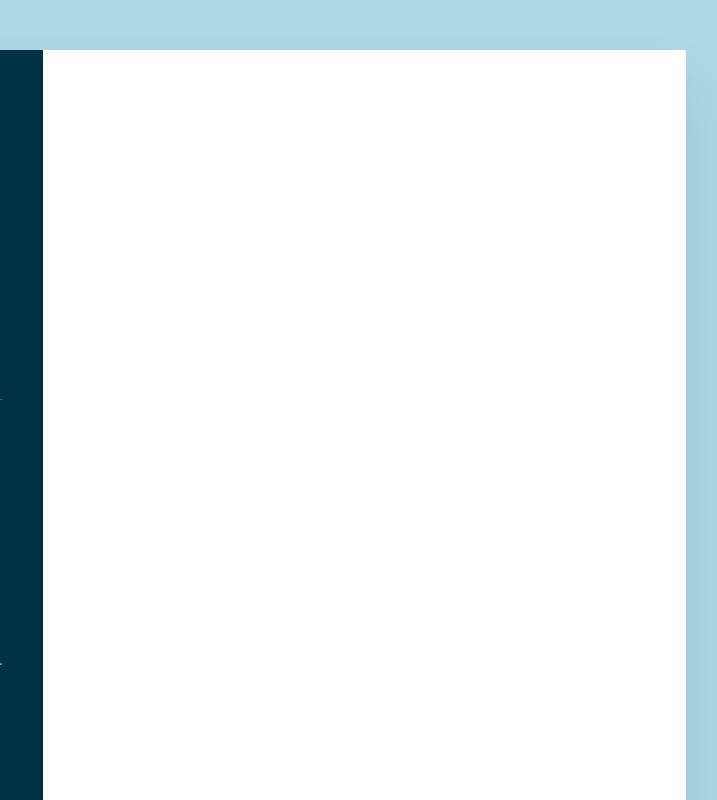
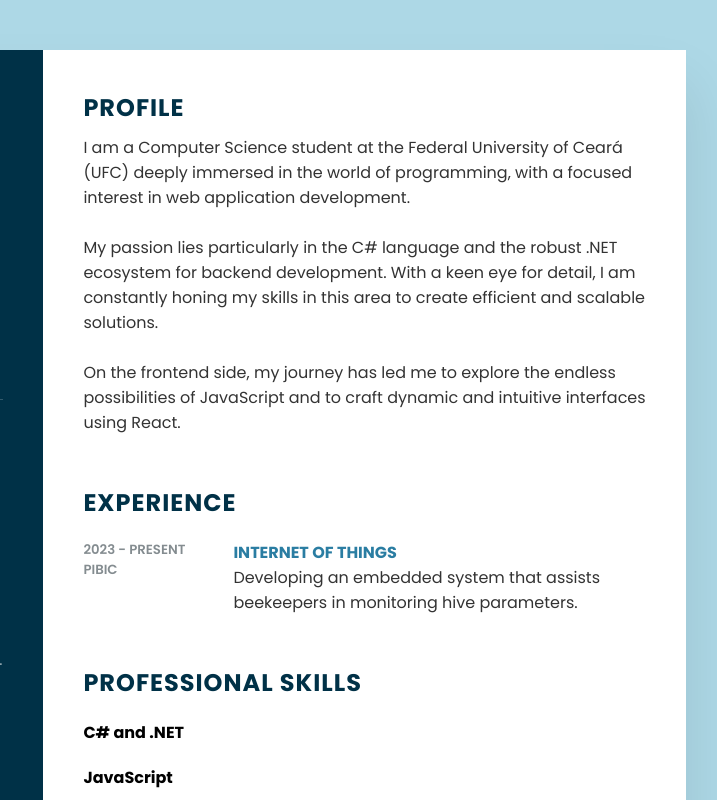
Before and after one commit to lucasfarias99/Personal_Website, a plain HTML site: page index.html in a window 1280 px wide. Shown: the top 800 px of the page, 454-1171 px from the left. Drawn offline with Linux system fonts and the light colour scheme.

Commit message:
experience section

```diff
--- a/index.html
+++ b/index.html
@@ -83,7 +83,56 @@
         </div>
       </div>
       <div class="right-side">
-        <div class="about"></div>
+        <div class="about">
+          <h2 class="title2">Profile</h2>
+          <p>
+            I am a Computer Science student at the Federal University of Ceará
+            (UFC) deeply immersed in the world of programming, with a focused
+            interest in web application development.<br /><br />
+            My passion lies particularly in the C# language and the robust .NET
+            ecosystem for backend development. With a keen eye for detail, I am
+            constantly honing my skills in this area to create efficient and
+            scalable solutions.<br /><br />On the frontend side, my journey has
+            led me to explore the endless possibilities of JavaScript and to
+            craft dynamic and intuitive interfaces using React.
+          </p>
+        </div>
+        <div class="about">
+          <h2 class="title2">Experience</h2>
+          <div class="box">
+            <div class="year-company">
+              <h5>2023 - Present</h5>
+              <h5>PIBIC</h5>
+            </div>
+            <div class="text">
+              <h4>Internet of things</h4>
+              <p>
+                Developing an embedded system that assists beekeepers in
+                monitoring hive parameters.
+              </p>
+            </div>
+          </div>
+        </div>
+
+        <div class="about skills">
+          <h2 class="title2">Professional skills</h2>
+          <div class="box">
+            <h4>C# and .NET</h4>
+            <div class="percent"></div>
+          </div>
+          <div class="box">
+            <h4>JavaScript</h4>
+            <div class="percent"></div>
+          </div>
+          <div class="box">
+            <h4>React</h4>
+            <div class="percent"></div>
+          </div>
+          <div class="box">
+            <h4>Git</h4>
+            <div class="percent"></div>
+          </div>
+        </div>
       </div>
     </div>
   </body>
--- a/style.css
+++ b/style.css
@@ -150,3 +150,44 @@ body {
   background: #fff;
   padding: 40px;
 }
+
+.about {
+  margin-bottom: 50px;
+}
+
+.about:last-child {
+  margin-bottom: 0;
+}
+
+.title2 {
+  color: #003147;
+  text-transform: uppercase;
+  letter-spacing: 1px;
+  margin-bottom: 10px;
+}
+
+p {
+  color: #333;
+}
+
+.about .box {
+  display: flex;
+  flex-direction: row;
+  margin: 20px 0;
+}
+
+.about .box .year-company {
+  min-width: 150px;
+}
+
+.about .box .year-company h5 {
+  text-transform: uppercase;
+  color: #848c90;
+  font-weight: 600;
+}
+
+.about .box .text h4 {
+  text-transform: uppercase;
+  color: #2a7da2;
+  font-size: 16px;
+}
```
